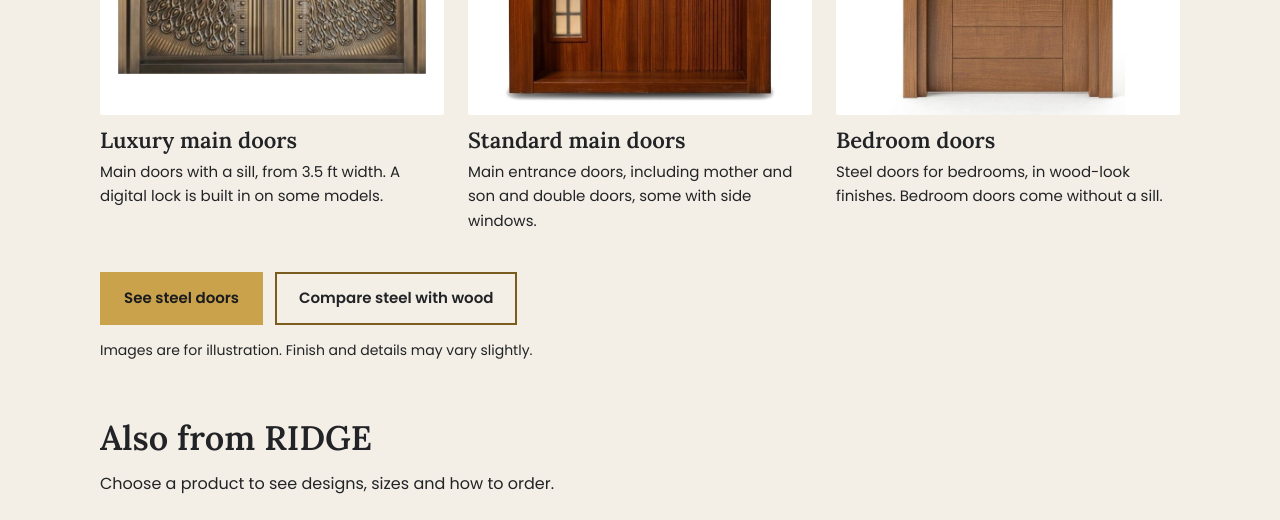
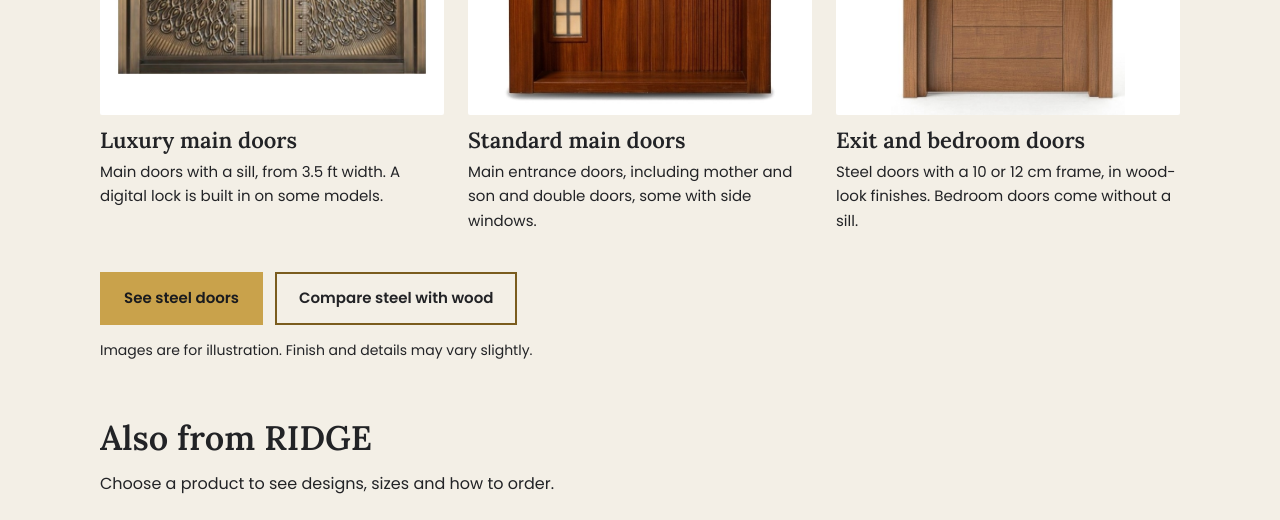
Before and after one commit to ridgedoors/ridgedoors.github.io, a plain HTML site: page index.html in a window 1280 px wide. Shown: the part 1320-1840 px from the top of the page. Drawn offline with Linux system fonts and the light colour scheme.

Commit message:
Add files via upload

```diff
--- a/index.html
+++ b/index.html
@@ -78,7 +78,7 @@ footer{background:var(--char);color:#cfcabd;padding:36px 0;font-size:14px}footer
 <img src="images/steel/rush-main-door.jpg" width="864" height="966" alt="Steel main door with two leaves and tall side windows in a rosewood finish"></div></div>
 <section id="products"><div class="wrap"><h2>Steel doors</h2>
 <p class="lead">Premium imported steel doors in standard and luxury categories, powder coated, with a 5-year warranty. Digital locks are available as an option. For unusual openings, we can fabricate premium powder-coated steel doors to size.</p>
-<div class="cards sd"><div class="card"><img src="images/steel/proxy-luxury-main-door.jpg" width="756" height="904" loading="lazy" alt="Luxury steel main door with an ornate bronze relief pattern"><h3>Luxury main doors</h3><p>Main doors with a sill, from 3.5 ft width. A digital lock is built in on some models.</p></div><div class="card"><img src="images/steel/mother-son-side-window.jpg" width="735" height="1157" loading="lazy" alt="Mother and son steel main door with a side window"><h3>Standard main doors</h3><p>Main entrance doors, including mother and son and double doors, some with side windows.</p></div><div class="card"><img src="images/steel/neta-bedroom-door.jpg" width="567" height="1107" loading="lazy" alt="Steel bedroom door with horizontal planks in a wood finish"><h3>Bedroom doors</h3><p>Steel doors for bedrooms, in wood-look finishes. Bedroom doors come without a sill.</p></div></div>
+<div class="cards sd"><div class="card"><img src="images/steel/proxy-luxury-main-door.jpg" width="756" height="904" loading="lazy" alt="Luxury steel main door with an ornate bronze relief pattern"><h3>Luxury main doors</h3><p>Main doors with a sill, from 3.5 ft width. A digital lock is built in on some models.</p></div><div class="card"><img src="images/steel/mother-son-side-window.jpg" width="735" height="1157" loading="lazy" alt="Mother and son steel main door with a side window"><h3>Standard main doors</h3><p>Main entrance doors, including mother and son and double doors, some with side windows.</p></div><div class="card"><img src="images/steel/neta-bedroom-door.jpg" width="567" height="1107" loading="lazy" alt="Steel bedroom door with horizontal planks in a wood finish"><h3>Exit and bedroom doors</h3><p>Steel doors with a 10 or 12 cm frame, in wood-look finishes. Bedroom doors come without a sill.</p></div></div>
 <div class="btns" style="margin-top:28px"><a class="btn p" href="/steel-doors/" style="color:var(--char)">See steel doors</a><a class="btn s" href="/steel-vs-wood.html" style="color:var(--ink);border-color:var(--gold-d)">Compare steel with wood</a></div>
 <p style="font-size:14px;margin-top:14px;max-width:62ch">Images are for illustration. Finish and details may vary slightly.</p>
 <h2 style="margin-top:56px">Also from RIDGE</h2><p class="lead">Choose a product to see designs, sizes and how to order.</p>
```
